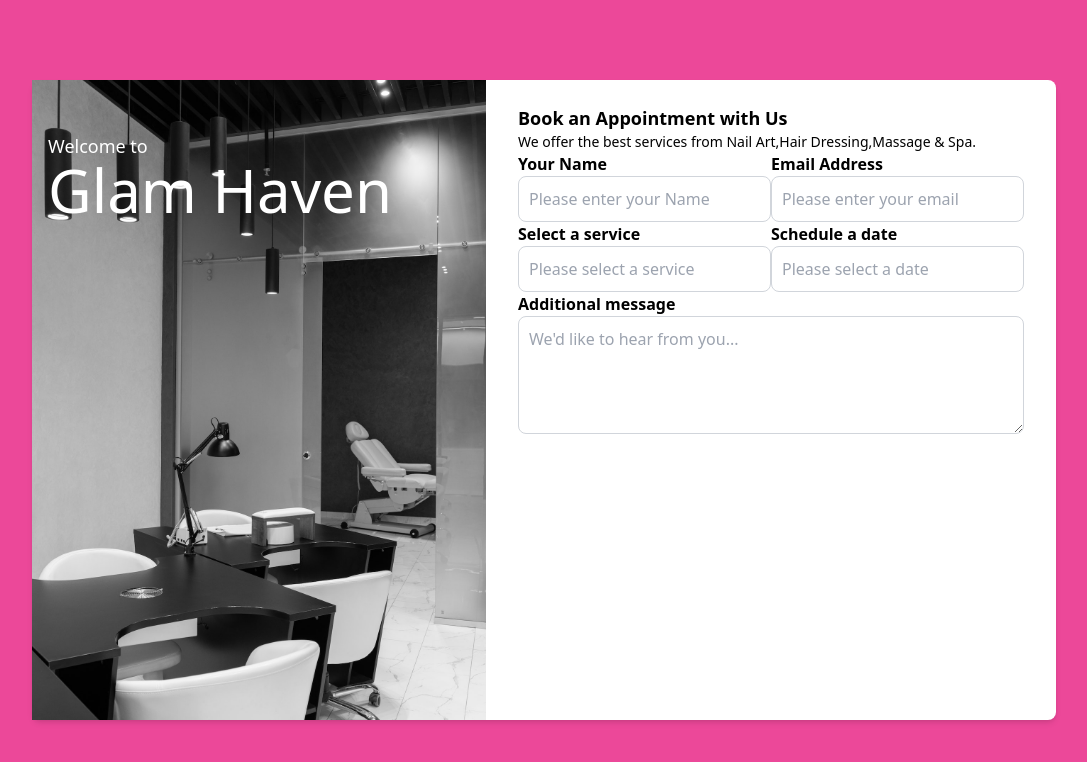
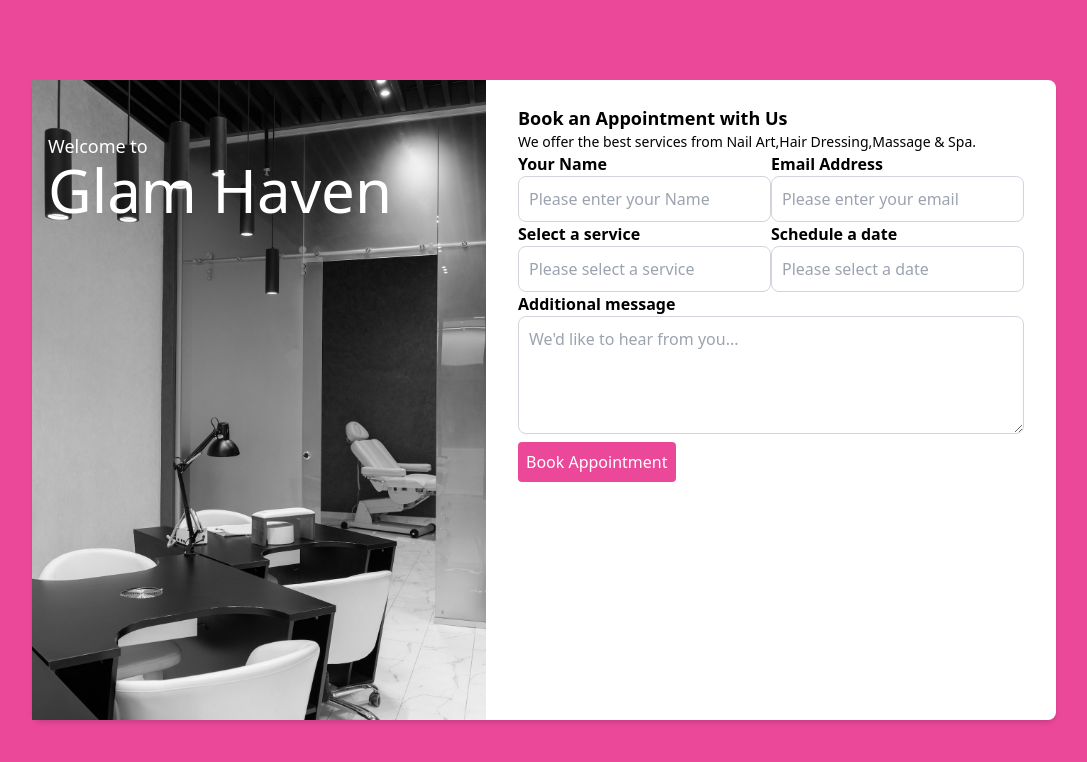
Before and after one commit to Carol254/glamHavenBooking, an Angular app: page / in a window 1280 px wide. Shown: the top 762 px of the page, without its empty margins (96-1183 px from the left). Built offline with nearby package versions, Linux system fonts and the light colour scheme.

Commit message:
few changes made

```diff
--- a/src/app/home/home.component.html
+++ b/src/app/home/home.component.html
@@ -1,12 +1,6 @@
 <div class="bg-pink-500 flex justify-center items-center h-screen">
     <div class="bg-white h-4/5 w-4/5 rounded-lg flex flex-row shadow-md">
 
-            <!-- <figure class="relative  duration-300 cursor-pointer filter grayscale hover:grayscale-0">
-                <img class="object-fit" src="\assets\main-img.jpg">
-                <figcaption class="absolute px-4 text-lg text-white top-6">
-                    <p>Welcome to Glam Haven</p>
-                </figcaption>
-            </figure> -->
             <div class="basis-1/2 relative duration-300 cursor-pointer filter grayscale hover:grayscale-0">
                     <img class="absolute w-full h-full object-cover" src="/assets/main-img.jpg">
                     <!-- <p class="absolute px-4 text-lg text-white top-6">Glam Haven Salon & Spa </p> -->
@@ -45,6 +39,8 @@
                         <label for="message" class="block font-semibold">Additional message</label>
                         <textarea id="message" placeholder="We'd like to hear from you..." rows="4" class="block p-2.5 w-full rounded-lg  border border-gray-300 focus:shadow-outline" ></textarea>
                     </div>
+
+                    <button class="bg-pink-500 hover:bg-pink-400 text-white p-2 rounded mt-2">Book Appointment</button>
                 </form>
 
             </div>
```
